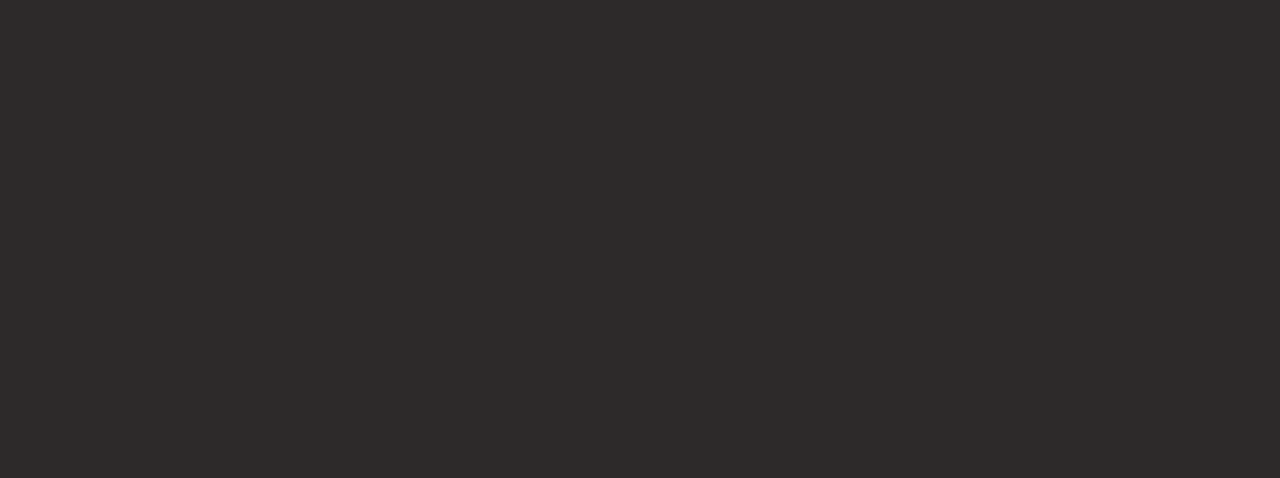
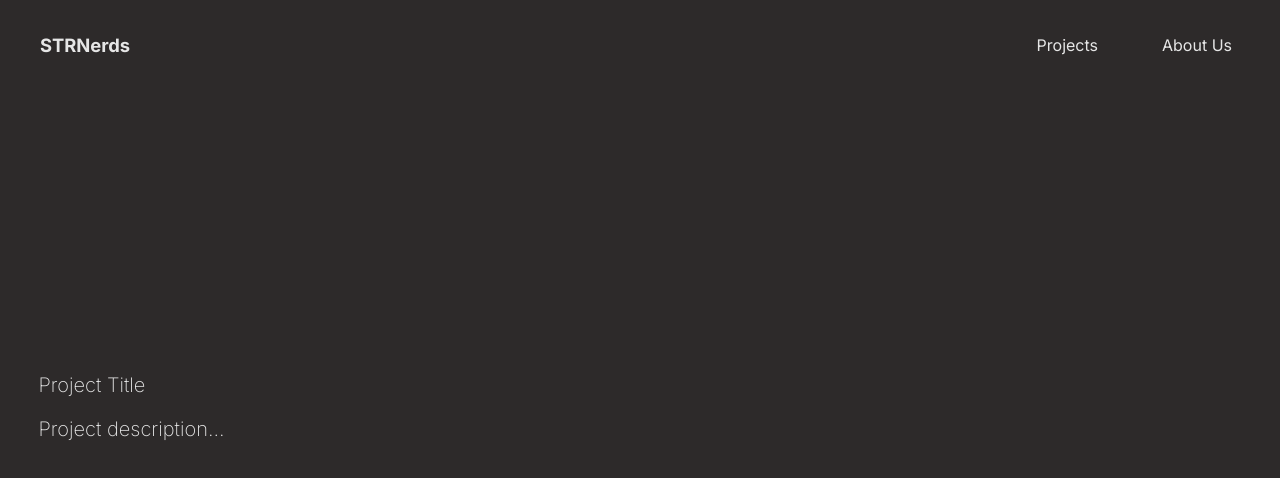
Before and after one commit to STRNerds/strnerds.github.io, a React (Create React App) app: page /projects in a window 1280 px wide. Before the commit this address had no page. Shown: the top 478 px of the page. Built offline with nearby package versions, Linux system fonts and the light colour scheme; a web font is replaced by a local one.

Commit message:
Add temporary buttons

```diff
--- a/src/App.css
+++ b/src/App.css
@@ -7,38 +7,42 @@
   /* overflow-x: hidden */
 }
 
+a {
+  color: unset;
+  text-decoration: unset;
+}
+
 .navbar {
   width: 95%;
   position: fixed;
   top: 2vh;
+  color: #E6E6E6;
+  text-decoration: none;
 }
 
 .homeButton {
-  font-family: 'Khula', sans-serif;
+  font-family: 'Inter', sans-serif;
   font-weight: 700;
   font-style: bold;
   text-align: left;
   margin-left: 1vh;
   font-size: 2.3vh;
-  color: #E6E6E6;
 }
 
 .projectsButton {
-  font-family: 'Khula', sans-serif;
+  font-family: 'Inter', sans-serif;
   font-weight: 400;
   font-style: normal;
   text-align: right;
-  font-size: 2.1vh;
-  color: #E6E6E6;
+  font-size: 2vh;
 }
 
 .aboutUsButton {
-  font-family: 'Khula', sans-serif;
+  font-family: 'Inter', sans-serif;
   font-weight: 400;
   font-style: normal;
   text-align: right;
-  font-size: 2.1vh;
-  color: #E6E6E6;
+  font-size: 2vh;
 }
 
 /* .nerdNavbar {
@@ -94,3 +98,14 @@
   justify-content: center;
   height: 100vh;
 }
+
+.project {
+  font-family: 'Inter', sans-serif;
+  font-weight: 200;
+  font-style: normal;
+  font-size: 20px;
+  color: #E6E6E6;
+  text-align: left;
+  margin-left: 3%;
+  margin-bottom: 0%;
+}
--- a/src/App.js
+++ b/src/App.js
@@ -9,7 +9,7 @@
             <Router>
                 <Routes>
                     <Route path="/" element={<MainMenu />} />
-                    <Route path="/project" element={<ProjectPage />} />
+                    <Route path="/projects" element={<ProjectPage />} />
                 </Routes>
             </Router>
         </>
--- a/src/MainMenu.js
+++ b/src/MainMenu.js
@@ -38,7 +38,7 @@
                         justifyContent: "space-between",
                         alignItems: "center",
                         width: "95%",
-                        padding: "0.1vh",
+                        padding: "0vh",
                     }}
                 >
                     <Box
@@ -50,7 +50,7 @@
                     >
                         {/* <img src="nerd.png" className="nerdNavbar" /> */}
                         <h3 className="homeButton" sx={{ marginBottom: "0" }}>
-                            STRNerds
+                            <a href="/">STRNerds</a>
                         </h3>
                     </Box>
                     <Box
@@ -58,15 +58,15 @@
                             display: "flex",
                             justifyContent: "flex-end",
                             alignItems: "center",
-                            gap: "7vh",
+                            gap: "8vh",
                             mr: "2vh",
                         }}
                     >
                         <h3 className="projectsButton" sx={{ marginBottom: "0" }}>
-                            Projects
+                            <a href="/projects">Projects</a>
                         </h3>
                         <h3 className="aboutUsButton" sx={{ marginBottom: "0" }}>
-                            About Us
+                            <a href="/about">About Us</a>
                         </h3>
                     </Box>
                 </Box>
--- a/src/ProjectPage.js
+++ b/src/ProjectPage.js
@@ -1,11 +1,69 @@
+import { Box } from "@mui/joy";
 import React from "react";
 
 function ProjectPage() {
     return (
-        <div>
-            <h1>Project Title</h1>
-            <p>Project description...</p>
-        </div>
+        <>
+            <Box
+                sx={{
+                    display: "flex",
+                    alignItems: "center",
+                    justifyContent: "center",
+                }}
+            >
+                <Box
+                    className="navbar"
+                    sx={{
+                        display: "flex",
+                        justifyContent: "space-between",
+                        alignItems: "center",
+                        width: "95%",
+                        padding: "0vh",
+                    }}
+                >
+                    <Box
+                        sx={{
+                            display: "flex",
+                            justifyContent: "flex-start", // Align items to the start
+                            alignItems: "center",
+                        }}
+                    >
+                        {/* <img src="nerd.png" className="nerdNavbar" /> */}
+                        <h3 className="homeButton" sx={{ marginBottom: "0" }}>
+                            <a href="/">STRNerds</a>
+                        </h3>
+                    </Box>
+                    <Box
+                        sx={{
+                            display: "flex",
+                            justifyContent: "flex-end",
+                            alignItems: "center",
+                            gap: "8vh",
+                            mr: "2vh",
+                        }}
+                    >
+                        <h3 className="projectsButton" sx={{ marginBottom: "0" }}>
+                            <a href="/projects">Projects</a>
+                        </h3>
+                        <h3 className="aboutUsButton" sx={{ marginBottom: "0" }}>
+                            <a href="/about">About Us</a>
+                        </h3>
+                    </Box>
+                </Box>
+            </Box>
+            <Box
+                sx={{
+                    display: "flex",
+                    flexDirection: "column",
+                    justifyContent: "center",
+                    justifyItems: "center",
+                }}
+                className="homeTextContainer"
+            >
+                <h1 className="project">Project Title</h1>
+                <p className="project">Project description...</p>
+            </Box>
+        </>
     )
 }
 
```
